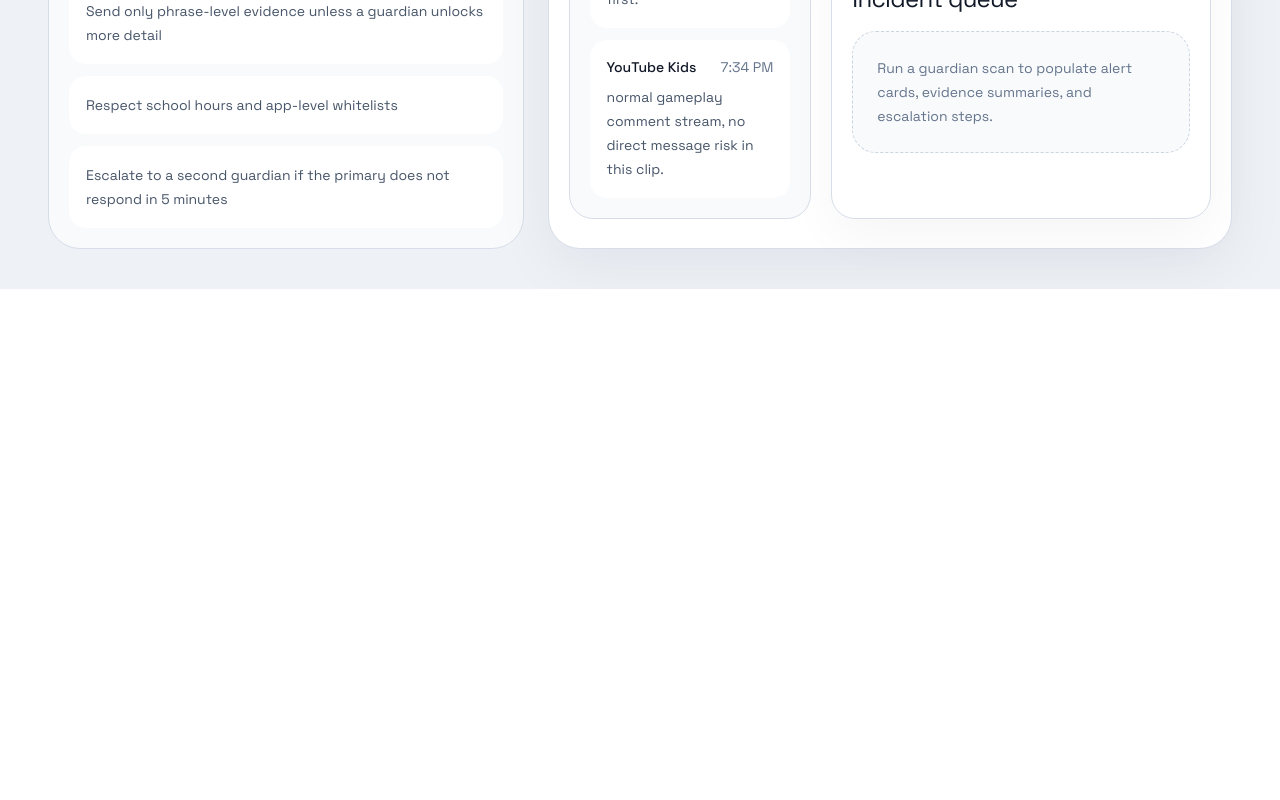
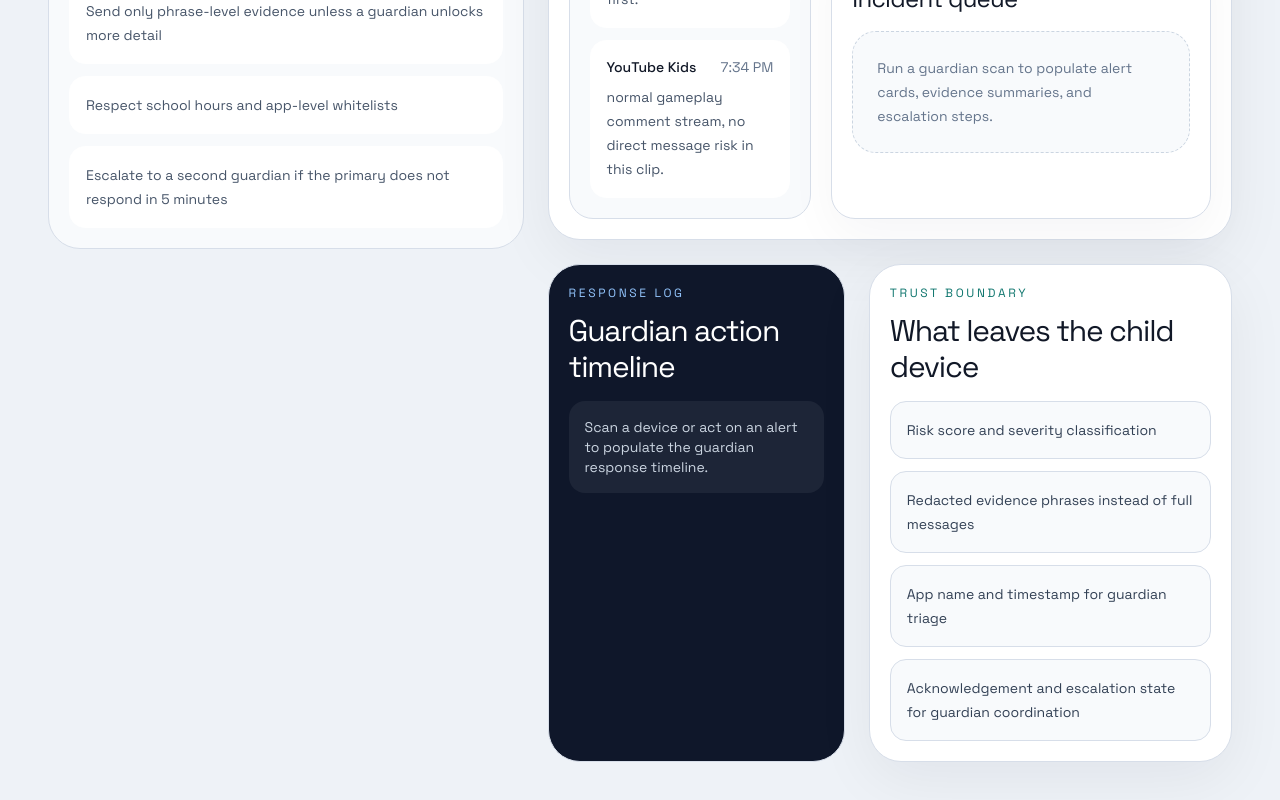
Before and after one commit to lucid-nightmares/USAII-Hackathon, a Next.js app in the folder web/: page / in a window 1280 px wide. Shown: the part 1645-2445 px from the top of the page. Before the commit the page ends 1934 px from the top, so only its background shows below. Built offline with nearby package versions, Linux system fonts and the light colour scheme.

Commit message:
Add guardian response workflow

```diff
--- a/web/src/app/page.tsx
+++ b/web/src/app/page.tsx
@@ -48,12 +48,20 @@ type AnalysisResponse = {
   alerts: AlertCard[];
   privacyNotes: string[];
   dashboardStats: {
-    processed: number;
-    flagged: number;
-    redacted: number;
-    queued: number;
+    processed: string;
+    flagged: string;
+    redacted: string;
+    queued: string;
   };
   deliveryPlan: DeliveryPlan;
+};
+
+type ActionEntry = {
+  id: string;
+  at: string;
+  alertTitle: string;
+  action: string;
+  outcome: string;
 };
 
 const children: ChildProfile[] = [
@@ -171,12 +179,15 @@ export default function Home() {
   const [loading, setLoading] = useState(false);
   const [error, setError] = useState("");
   const [tab, setTab] = useState<"dashboard" | "policy" | "deploy">("dashboard");
+  const [actionLog, setActionLog] = useState<ActionEntry[]>([]);
+  const [acknowledged, setAcknowledged] = useState<string[]>([]);
 
   const activeEvents = useMemo(() => eventLibrary[activeChild.id], [activeChild]);
 
   async function runGuardianScan(child: ChildProfile) {
     setLoading(true);
     setError("");
+    setAcknowledged([]);
     try {
       const response = await fetch("/api/analyze", {
         method: "POST",
@@ -194,11 +205,45 @@ export default function Home() {
 
       const data = (await response.json()) as AnalysisResponse;
       setAnalysis(data);
+      setActionLog((current) => [
+        {
+          id: crypto.randomUUID(),
+          at: new Date().toLocaleTimeString([], { hour: "2-digit", minute: "2-digit" }),
+          alertTitle: `${child.name} scan`,
+          action: "Device scan completed",
+          outcome: data.statusLine,
+        },
+        ...current,
+      ]);
     } catch {
       setError("Guardian scan unavailable. Check the local app process and retry.");
     } finally {
       setLoading(false);
     }
+  }
+
+  function handleAlertAction(alert: AlertCard, action: "Acknowledge" | "Call child" | "Lock app" | "Escalate") {
+    if (action === "Acknowledge") {
+      setAcknowledged((current) => (current.includes(alert.id) ? current : [alert.id, ...current]));
+    }
+
+    const outcomeMap = {
+      Acknowledge: "Primary guardian confirmed receipt and paused fallback SMS.",
+      "Call child": "Guardian check-in call initiated from the dashboard.",
+      "Lock app": `Temporary lock requested for ${alert.app}.`,
+      Escalate: "Escalation packet sent to the second guardian and email backup.",
+    } as const;
+
+    setActionLog((current) => [
+      {
+        id: crypto.randomUUID(),
+        at: new Date().toLocaleTimeString([], { hour: "2-digit", minute: "2-digit" }),
+        alertTitle: alert.title,
+        action,
+        outcome: outcomeMap[action],
+      },
+      ...current,
+    ]);
   }
 
   return (
@@ -364,6 +409,11 @@ export default function Home() {
                     <div className="mt-4 text-sm leading-6 text-[#dbe4f0]">
                       {analysis?.guardianDigest ?? "Run a scan to produce a guardian digest, alert queue, and delivery plan."}
                     </div>
+                    {analysis ? (
+                      <div className={`mt-4 inline-flex rounded-full border px-4 py-2 text-xs uppercase tracking-[0.18em] ${severityTone[analysis.overallRisk]}`}>
+                        {analysis.statusLine}
+                      </div>
+                    ) : null}
                   </div>
 
                   <div className="rounded-[1.5rem] border border-[#d7dee9] bg-[#f8fafc] p-5">
@@ -419,15 +469,24 @@ export default function Home() {
                     </div>
                     <div className="mt-4 grid gap-4">
                       {(analysis?.alerts ?? []).length > 0 ? (
-                        analysis?.alerts.map((alert) => (
+                        analysis?.alerts.map((alert) => {
+                          const isAcknowledged = acknowledged.includes(alert.id);
+                          return (
                             <div key={alert.id} className="rounded-[1.5rem] border border-[#e5e7eb] bg-[#f8fafc] p-4">
                               <div className="flex flex-wrap items-center justify-between gap-3">
                                 <div>
                                   <div className="font-semibold text-[#111827]">{alert.title}</div>
                                   <div className="mt-1 text-sm text-[#64748b]">{alert.app} • score {alert.score}</div>
                                 </div>
+                                <div className="flex flex-wrap items-center gap-2">
+                                  {isAcknowledged ? (
+                                    <span className="rounded-full border border-[#86efac] bg-[#dcfce7] px-3 py-2 text-xs uppercase tracking-[0.18em] text-[#166534]">
+                                      acknowledged
+                                    </span>
+                                  ) : null}
                                   <div className={`rounded-full border px-3 py-2 text-xs uppercase tracking-[0.18em] ${severityTone[alert.severity]}`}>
                                     {alert.severity}
+                                  </div>
                                 </div>
                               </div>
                               <p className="mt-3 text-sm leading-6 text-[#475569]">{alert.summary}</p>
@@ -458,8 +517,21 @@ export default function Home() {
                                   </span>
                                 ))}
                               </div>
+                              <div className="mt-4 flex flex-wrap gap-2">
+                                {(["Acknowledge", "Call child", "Lock app", "Escalate"] as const).map((action) => (
+                                  <button
+                                    key={action}
+                                    className="rounded-full border border-[#cbd5e1] bg-white px-4 py-2 text-sm text-[#111827] transition hover:bg-[#f1f5f9]"
+                                    onClick={() => handleAlertAction(alert, action)}
+                                    type="button"
+                                  >
+                                    {action}
+                                  </button>
+                                ))}
                               </div>
-                        ))
+                            </div>
+                          );
+                        })
                       ) : (
                         <div className="rounded-[1.5rem] border border-dashed border-[#cbd5e1] bg-[#f8fafc] p-6 text-sm leading-6 text-[#64748b]">
                           Run a guardian scan to populate alert cards, evidence summaries, and escalation steps.
@@ -525,11 +597,47 @@ export default function Home() {
                   <div className="mt-4 space-y-3 text-sm leading-6 text-[#dbe4f0]">
                     <p>This is a deployable family safety product concept, not a one-off classifier demo.</p>
                     <p>The privacy model is concrete: local scanning, redacted sync, explicit guardian routing.</p>
-                    <p>The dashboard makes the alerting story legible in under a minute, which is exactly what a hackathon demo needs.</p>
+                    <p>The dashboard now includes acknowledgement and response logging, so the alerting flow behaves like an actual product operation.</p>
                   </div>
                 </div>
               </div>
             ) : null}
+          </div>
+
+          <div className="grid gap-6 lg:grid-cols-[0.9fr_1.1fr]">
+            <div className="rounded-[2rem] border border-[#d7dee9] bg-[#0f172a] p-5 text-white">
+              <div className="text-xs uppercase tracking-[0.22em] text-[#93c5fd]">Response log</div>
+              <div className="mt-3 font-[var(--font-display)] text-3xl tracking-[-0.04em]">Guardian action timeline</div>
+              <div className="mt-4 space-y-3">
+                {actionLog.length > 0 ? (
+                  actionLog.map((entry) => (
+                    <div key={entry.id} className="rounded-[1rem] bg-white/6 px-4 py-4">
+                      <div className="flex items-center justify-between gap-3 text-sm">
+                        <div className="font-medium">{entry.action}</div>
+                        <div className="text-[#94a3b8]">{entry.at}</div>
+                      </div>
+                      <div className="mt-2 text-sm text-[#e2e8f0]">{entry.alertTitle}</div>
+                      <div className="mt-1 text-sm leading-6 text-[#cbd5e1]">{entry.outcome}</div>
+                    </div>
+                  ))
+                ) : (
+                  <div className="rounded-[1rem] bg-white/6 px-4 py-4 text-sm text-[#cbd5e1]">
+                    Scan a device or act on an alert to populate the guardian response timeline.
+                  </div>
+                )}
+              </div>
+            </div>
+
+            <div className="rounded-[2rem] border border-[#d7dee9] bg-white p-5 shadow-[0_18px_60px_rgba(15,23,42,0.06)]">
+              <div className="text-xs uppercase tracking-[0.22em] text-[#0f766e]">Trust boundary</div>
+              <div className="mt-3 font-[var(--font-display)] text-3xl tracking-[-0.04em] text-[#111827]">What leaves the child device</div>
+              <div className="mt-4 grid gap-3 text-sm leading-6 text-[#334155]">
+                <div className="rounded-[1rem] border border-[#d7dee9] bg-[#f8fafc] px-4 py-4">Risk score and severity classification</div>
+                <div className="rounded-[1rem] border border-[#d7dee9] bg-[#f8fafc] px-4 py-4">Redacted evidence phrases instead of full messages</div>
+                <div className="rounded-[1rem] border border-[#d7dee9] bg-[#f8fafc] px-4 py-4">App name and timestamp for guardian triage</div>
+                <div className="rounded-[1rem] border border-[#d7dee9] bg-[#f8fafc] px-4 py-4">Acknowledgement and escalation state for guardian coordination</div>
+              </div>
+            </div>
           </div>
         </section>
       </section>
```
Lines whose indentation alone changed are shown as unchanged.
